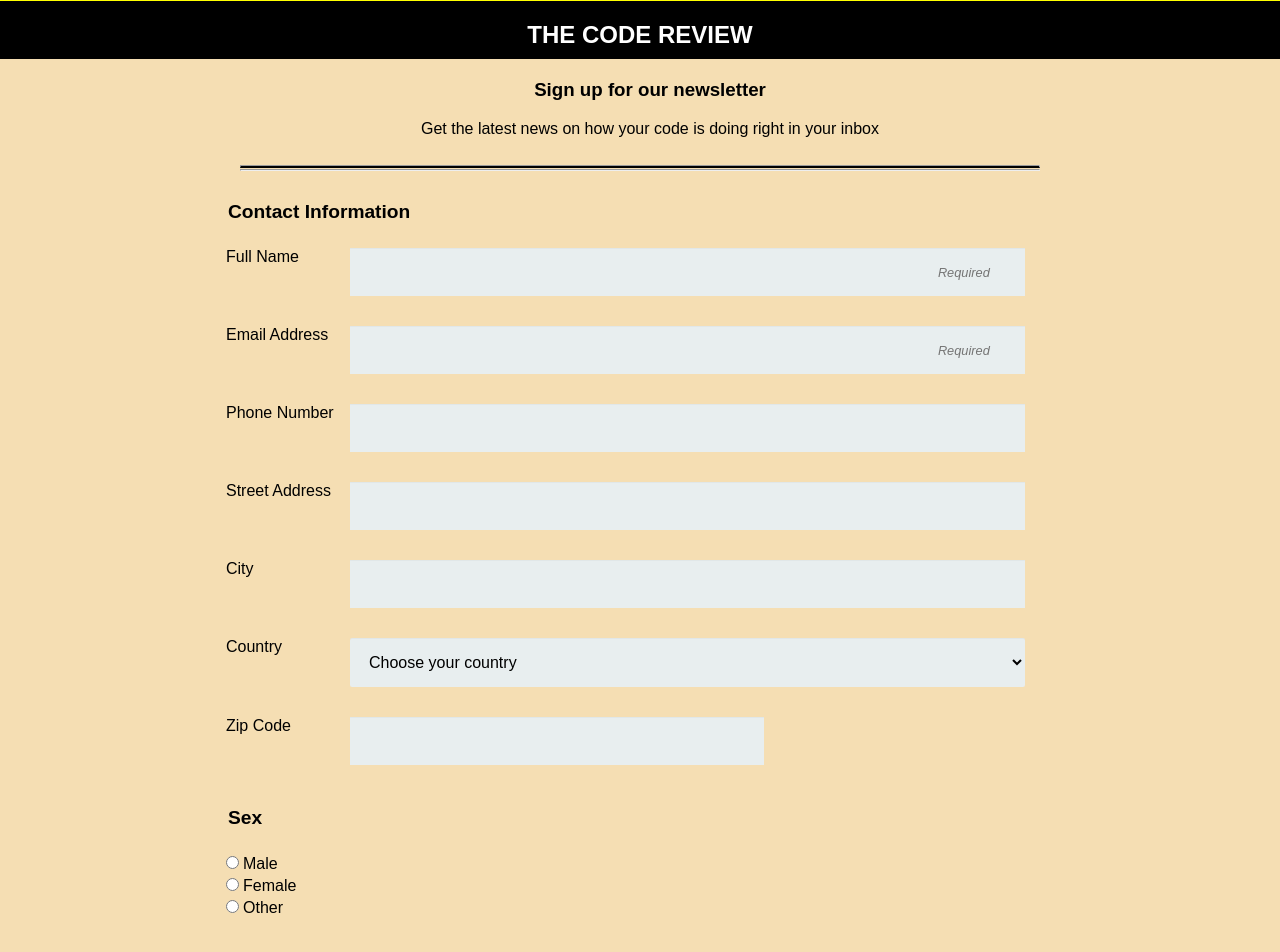
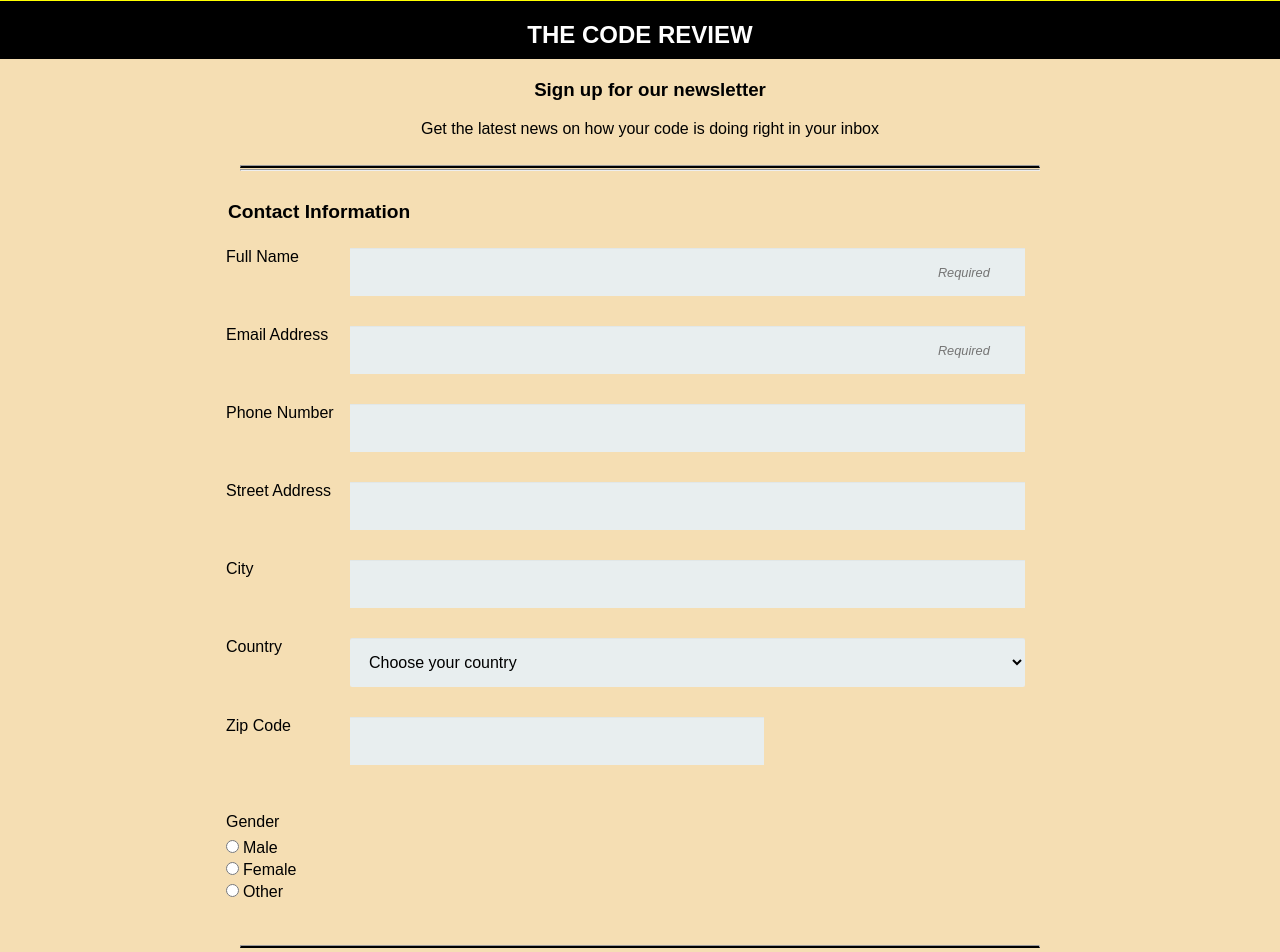
Before and after one commit to ChrisMlalazi/Online-Registration-Form, a plain HTML site: page index.html in a window 1280 px wide. Shown: the top 952 px of the page. Drawn offline with Linux system fonts and the light colour scheme; a web font is replaced by a local one.

Commit message:
Project 3Forms
Revision of error on labelling of added Gender radio buttons

```diff
--- a/index.html
+++ b/index.html
@@ -64,11 +64,11 @@
 </fieldset>
        <fieldset>
 
-        <legend>Sex</legend>
+        <label>Gender</label>
 
-      <input type="radio" name="sex" value="male">Male<br>
-      <input type="radio" name="sex" value="female">Female<br>
-      <input type="radio" name="sex" value="other">Other
+      <input type="radio" id="male" value="male_gender" name="user_gender"><label for="male" class="light">Male</label><br>
+      <input type="radio" id="female" value="female_gender" name="user_gender"><label for="female" class="light">Female</label><br>
+      <input type="radio" id="other" value="other_gender" name="user_gender"><label for="other" class="light">Other</label>
 
       </fieldset>
 
@@ -89,7 +89,7 @@
 	   	<input type="radio" id="html_format" value="HTML" name="user_format"><label for="html_format" class="light">HTML</label><br>
 	   	<input type="radio" id="plain_text" value="plain_text" name="user_format"><label for="plain_text" class="light">Plain Text</label>
 
-	   	 <label>Other topics you would like to hear about</label>
+	   	 <label for="bio">Other topics you would like to hear about</label>
           <textarea id="bio" name="user_bio"></textarea>
 
 
```
